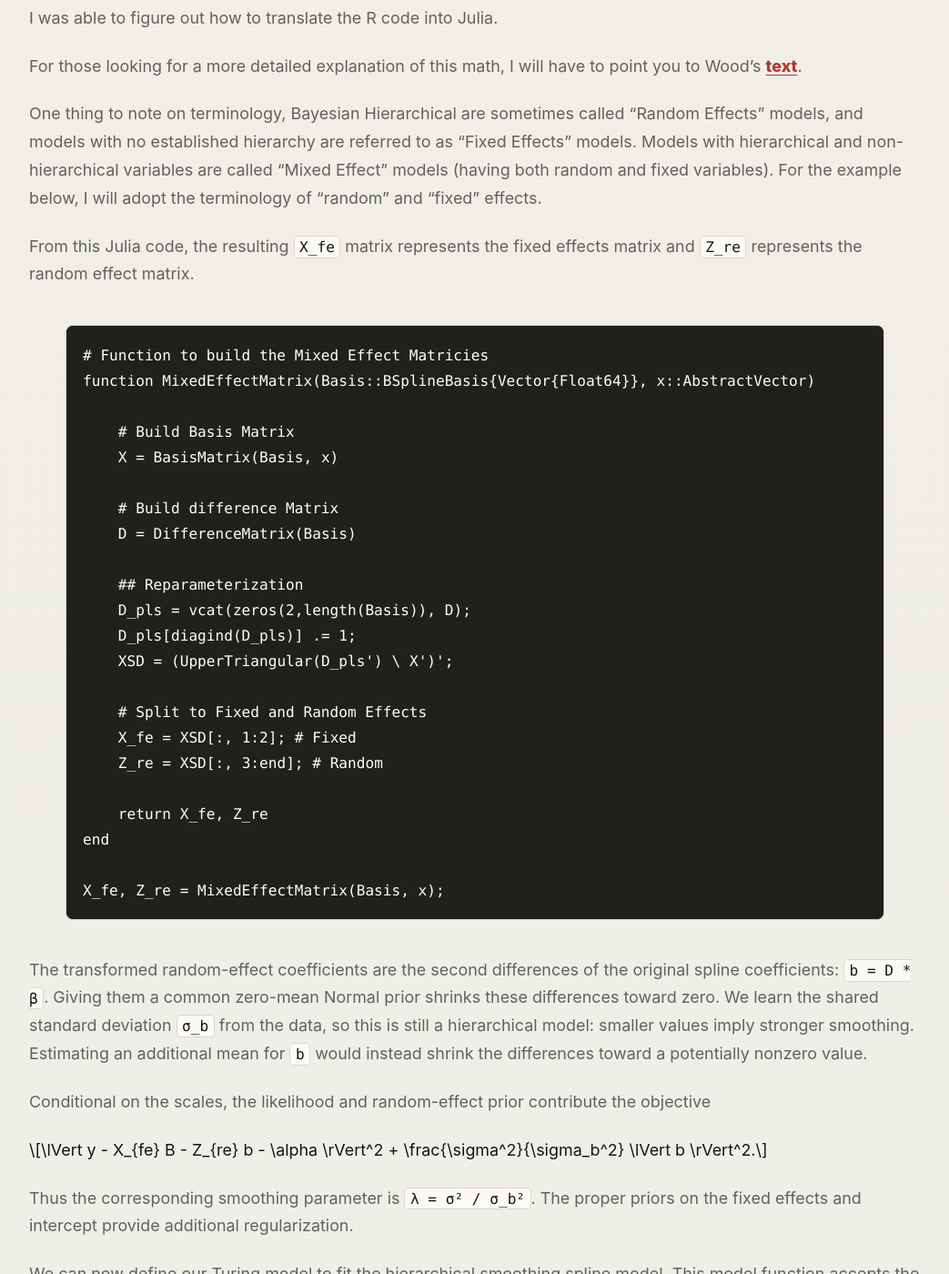
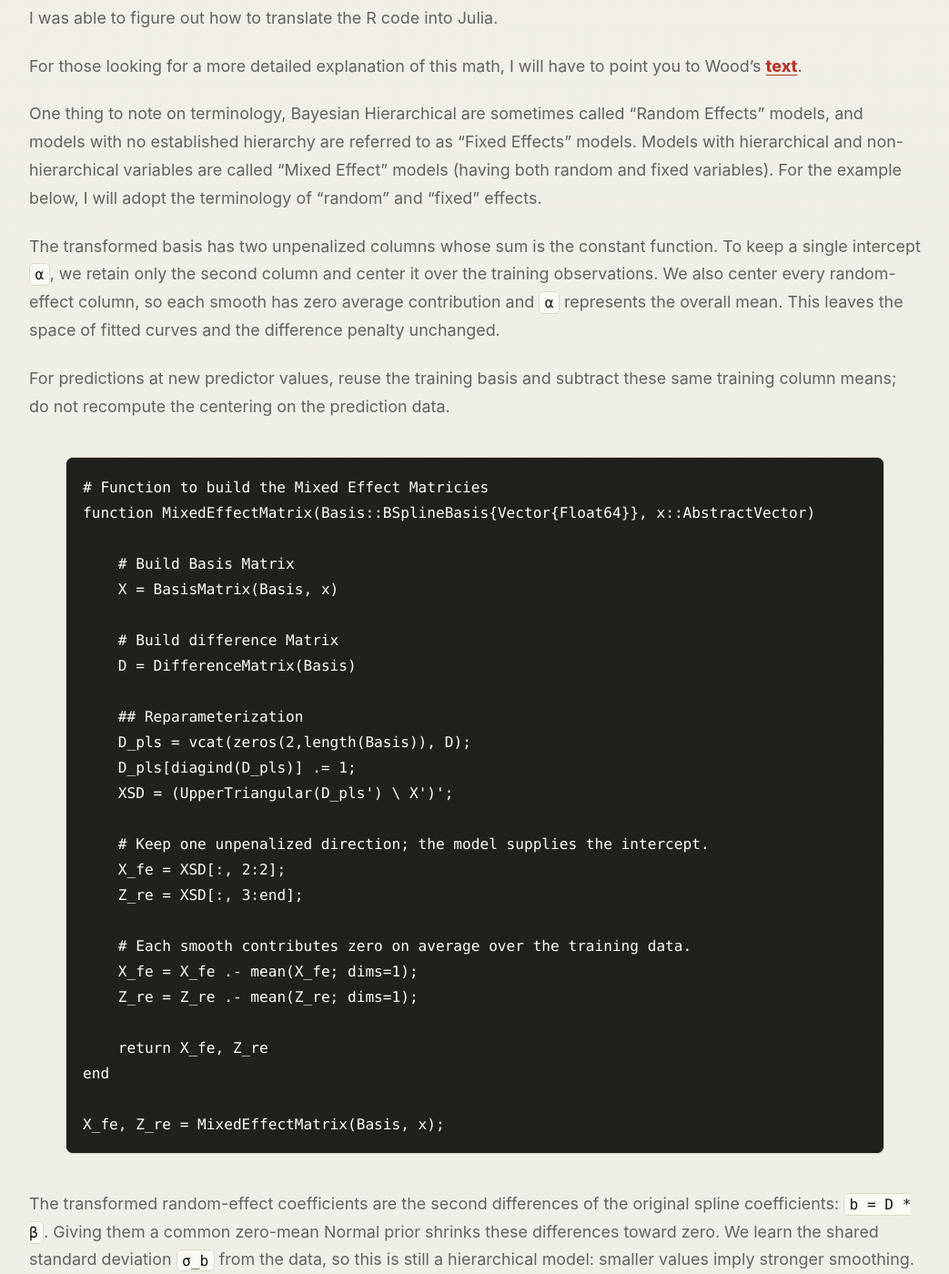
Before and after one commit to yahrMason/yahrMason.github.io, a Jekyll site: the page built from _posts/2023-06-21-gams-julia.md, in a window 1280 px wide and 1400 px high, scrolled down 14860 px. Shown: the whole window at 91% size, without its empty margins (118-1161 px from the left). Built offline with Jekyll 4.4.1, drawn with Linux system fonts in a browser that asks for light colours; some of the changed text lies outside the part shown.

Commit message:
Remove redundant spline intercepts and center smooth contributions

```diff
--- a/_posts/2023-06-21-gams-julia.md
+++ b/_posts/2023-06-21-gams-julia.md
@@ -418,7 +418,9 @@ For those looking for a more detailed explanation of this math, I will have to p
 One thing to note on terminology, Bayesian Hierarchical are sometimes called "Random Effects" models, and models with no established hierarchy are referred to as "Fixed Effects" models.
 Models with hierarchical and non-hierarchical variables are called "Mixed Effect" models (having both random and fixed variables). For the example below, I will adopt the terminology of "random" and "fixed" effects.
 
-From this Julia code, the resulting `X_fe` matrix represents the fixed effects matrix and `Z_re` represents the random effect matrix.
+The transformed basis has two unpenalized columns whose sum is the constant function. To keep a single intercept `α`, we retain only the second column and center it over the training observations. We also center every random-effect column, so each smooth has zero average contribution and `α` represents the overall mean. This leaves the space of fitted curves and the difference penalty unchanged.
+
+For predictions at new predictor values, reuse the training basis and subtract these same training column means; do not recompute the centering on the prediction data.
 
 {% highlight julia %}
 # Function to build the Mixed Effect Matricies
@@ -435,18 +437,19 @@ function MixedEffectMatrix(Basis::BSplineBasis{Vector{Float64}}, x::AbstractVect
     D_pls[diagind(D_pls)] .= 1;
     XSD = (UpperTriangular(D_pls') \ X')';
 
-    # Split to Fixed and Random Effects
-    X_fe = XSD[:, 1:2]; # Fixed
-    Z_re = XSD[:, 3:end]; # Random
+    # Keep one unpenalized direction; the model supplies the intercept.
+    X_fe = XSD[:, 2:2];
+    Z_re = XSD[:, 3:end];
+
+    # Each smooth contributes zero on average over the training data.
+    X_fe = X_fe .- mean(X_fe; dims=1);
+    Z_re = Z_re .- mean(Z_re; dims=1);
 
     return X_fe, Z_re
 end
 
 X_fe, Z_re = MixedEffectMatrix(Basis, x);
 {% endhighlight %}
-
-
-
 
 The transformed random-effect coefficients are the second differences of the original spline coefficients: `b = D * β`. Giving them a common zero-mean Normal prior shrinks these differences toward zero. We learn the shared standard deviation `σ_b` from the data, so this is still a hierarchical model: smaller values imply stronger smoothing. Estimating an additional mean for `b` would instead shrink the differences toward a potentially nonzero value.
 
@@ -477,7 +480,7 @@ We can now define our Turing model to fit the hierarchical smoothing spline mode
     α ~ Normal(μ_int, σ_prior)
 
     # Fixed Effects
-    B ~ MvNormal(repeat([0],2), σ_prior)
+    B ~ filldist(Normal(0, σ_prior), size(X_fe, 2))
 
     # Random Effects
     σ_b ~ Exponential(re_prior)
@@ -494,18 +497,15 @@ We can now define our Turing model to fit the hierarchical smoothing spline mode
 end;
 {% endhighlight %}
 
-
-
-
 We will use MCMC to perform inference. The following code will use the No U-turn (NUTS) sampler to draw 1000 samples from the posterior. Typically it is advised to run multiple chains, see the [Turing docs](https://turing.ml/v0.22/docs/using-turing/guide#sampling-multiple-chains), but for this demo we will use just a single chain.
 Turing has a lot of neat features, such as the ability to simply call `summarystats(chain)` to assess model convergence.
 
-One thing to note: Since we are fitting the y-intercept variable `α` in this model, there is no need to use the centered version of y here.
+We fit the centered outcome `y`, so the intercept prior is centered at zero. When plotting on the original day-of-year scale, we add `y_mean` back to each fitted draw.
 
 {% highlight julia %}
 # Define Model Function
-## Note adding y_mean back to y
-spline_mod = SmoothSplineModel(X_fe, Z_re, y .+ y_mean, 100, 10, 5, 5);
+## Use centered outcomes and a zero-centered intercept prior
+spline_mod = SmoothSplineModel(X_fe, Z_re, y, 0, 10, 10, 10);
 
 # MCMC Sampling
 chain_smooth = sample(spline_mod, NUTS(), 1_000);
@@ -513,7 +513,6 @@ chain_smooth = sample(spline_mod, NUTS(), 1_000);
 # Summary
 summarystats(chain_smooth)
 {% endhighlight %}
-
 
 We can then take the mean of the posterior for each parameter and build the spline predictions for each observation to compare with our previous models.
 
@@ -525,22 +524,14 @@ post_smooth = get(chain_smooth, [:α, :B, :b]);
 pred_smooth = [post_smooth[:α]...]' .+ X_fe * hcat(post_smooth[:B]...)' .+ Z_re * hcat(post_smooth[:b]...)';
 {% endhighlight %}
 
-
-
-
 The following plot compares the original spline model to the smoothing spline model that we just fit. As we can see, the smoothing spline fit looks far smoother despite having the exact same number of knots and basis functions as the original model.
 
 {% highlight julia %}
 # Plot Data and Splines
 PlotCherryData(alpha=0.2)
 plot!(x, Spline_opt.(x) .+ y_mean, color = :blue, linewidth = 3, label = "Spline: λ = $(round(λ_opt,digits=3))")
-plot!(x, mean(pred_smooth;dims=2), color = :green, linewidth = 3, label = "Spline: Bayes")
+plot!(x, mean(pred_smooth;dims=2) .+ y_mean, color = :green, linewidth = 3, label = "Spline: Bayes")
 {% endhighlight %}
-
-
-
-
-
 
 Since our outcomes are so similar, what are we getting using the Bayesian model over optimizing the λ penalty?
 Well, one benefit is that we can use the model posterior to build the [posterior predictive]() distribution for the outcome.
@@ -575,8 +566,9 @@ end
 
 # Plot the HDI
 PartialDepPlot(x, pred_smooth)
+plot!(x, Spline_opt.(x), color = :blue, linewidth = 3, label = "Spline: λ = $(round(λ_opt,digits=3))")
 scatter!(
-    x, y .+ y_mean,
+    x, y,
     color=:blue,
     xlabel="Year",
     ylabel="Day of First Blossom",
@@ -584,11 +576,6 @@ scatter!(
     alpha=0.2
 )
 {% endhighlight %}
-
-
-
-
-
 
 ## More Variables: Building an Additive Model
 
@@ -639,9 +621,6 @@ X_fe = [X_fe_1, X_fe_2];
 Z_re = [Z_re_1, Z_re_2];
 {% endhighlight %}
 
-
-
-
 Next, we will define a Turing Model similar to the one above, but this model now builds two smoothing splines instead of one.
 I am certain there is a more elegant "Julian" way to build this, but for now the verbose approach will suffice.
 
@@ -655,9 +634,9 @@ I am certain there is a more elegant "Julian" way to build this, but for now the
 
     # Fixed Effects
     ## Variable 1
-    B1 ~ MvNormal(repeat([0],2), σ_prior)
+    B1 ~ filldist(Normal(0, σ_prior), size(X_fe[1], 2))
     ## Variable 2
-    B2 ~ MvNormal(repeat([0],2), σ_prior)
+    B2 ~ filldist(Normal(0, σ_prior), size(X_fe[2], 2))
 
     # Random Effects
     ## Variable 1
@@ -677,9 +656,6 @@ I am certain there is a more elegant "Julian" way to build this, but for now the
     y ~ MvNormal(μ, σ)
 end;
 {% endhighlight %}
-
-
-
 
 Next, we will instantiate our model, run MCMC to assess parameter posterior values, and build predictions.
 
@@ -702,9 +678,6 @@ pred_add_2 = X_fe_2 * hcat(post_add[:B2]...)' +  Z_re_2 * hcat(post_add[:b2]...)
 pred_add = [post_add[:α]...]' .+ (pred_add_1 + pred_add_2);
 {% endhighlight %}
 
-
-
-
 And inspect our partial dependence plots.
 
 {% highlight julia %}
@@ -713,13 +686,8 @@ xlabel!(GirthPlot, "Tree Girth");
 HeightPlot = PartialDepPlot(x2, pred_add_2);
 xlabel!(HeightPlot, "Tree Height");
 plot(GirthPlot, HeightPlot, plot_title = "Partial Dependence Plots")
-ylabel!("Tree Volume")
+ylabel!("Contribution to Tree Volume")
 {% endhighlight %}
-
-
-
-
-
 
 Lastly, we can observe the relationship between actual and predicted tree volume.
 
@@ -738,11 +706,6 @@ xlabel!("Tree Volume");
 ylabel!("Predicted Volume")
 {% endhighlight %}
 
-
-
-
-
-
 Obviously we would need to hold out some data to properly assess model accuracy.
 
 The objective of the post was to build a GAM in Julia "from scratch". I am fairly happy with the results, but there is certainly room for improvement. If you made it this far, I want to thank you for your interest in this topic. I hope you found my post on smoothing splines useful.
```
Also changed, not shown: other parts of _posts/2023-06-21-gams-julia.md (+0 -5 lines), 1 other file.
